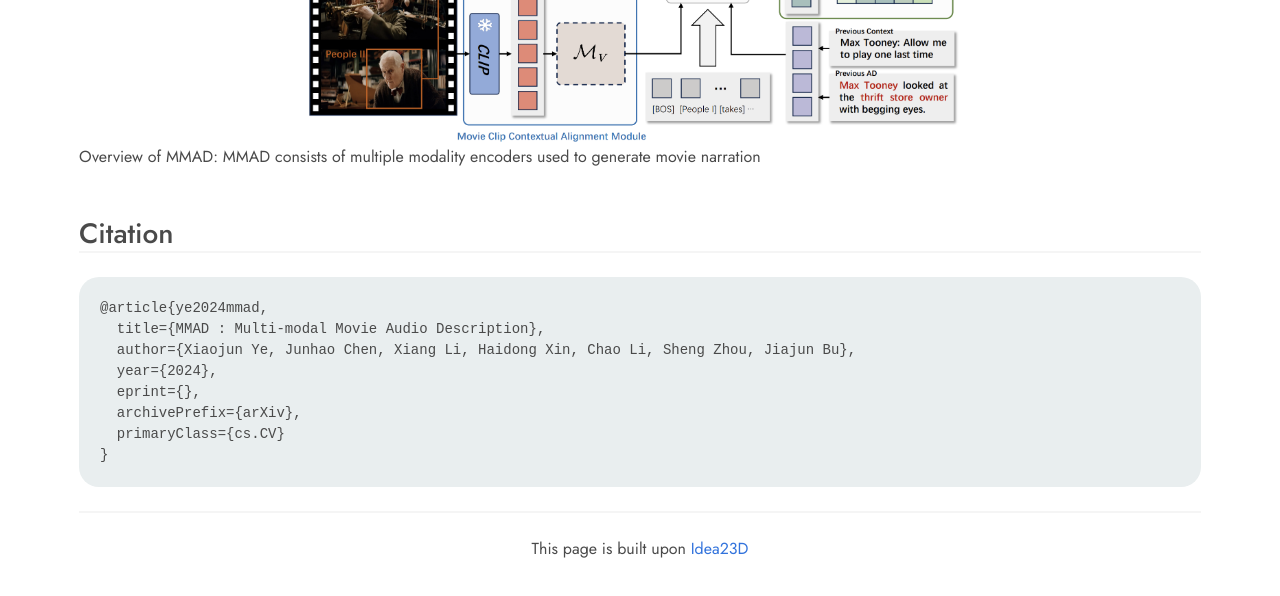
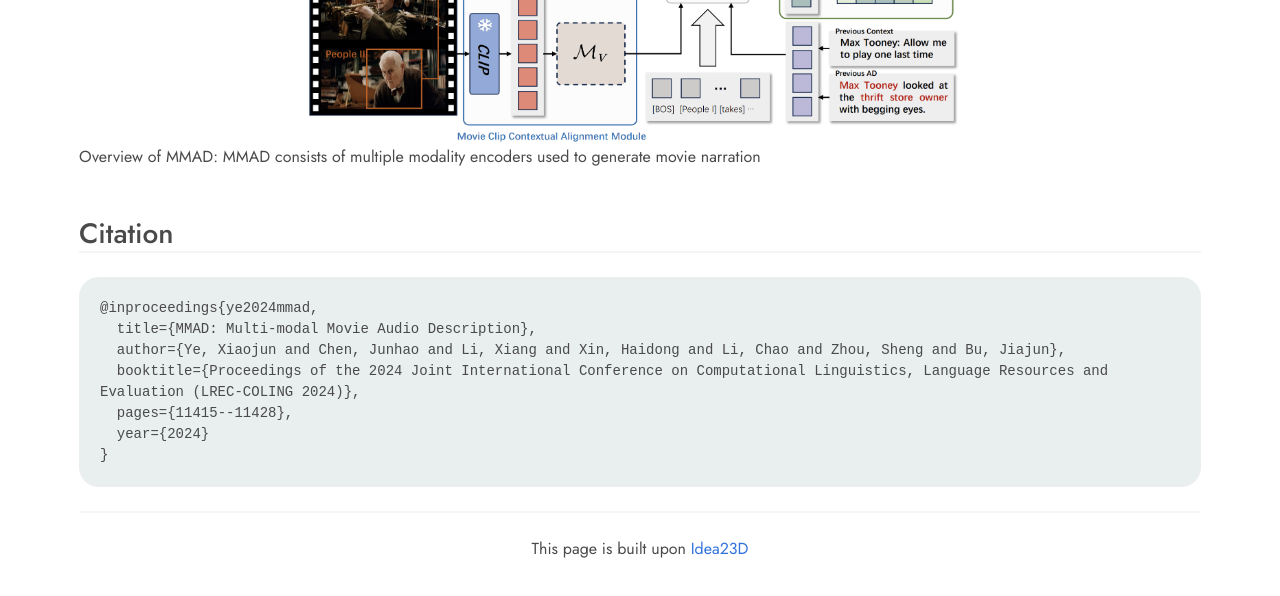
Before and after one commit to Daria8976/mmad-page, a plain HTML site: page index.html in a window 1280 px wide. Shown: the part 3349-3945 px from the top of the page. Drawn offline with nearby package versions, Linux system fonts and the light colour scheme; a script that the page names is missing; some icons are missing.

Commit message:
Update index.html

```diff
--- a/index.html
+++ b/index.html
@@ -542,13 +542,12 @@
         <h3>Citation</h3>
         <hr style="margin-top: 0px" />
         <pre style="background-color: #e9eeef; padding: 1.5em 1.5em; border-radius: 20px">
-<code>@article{ye2024mmad,
-  title={MMAD : Multi-modal Movie Audio Description},
-  author={Xiaojun Ye, Junhao Chen, Xiang Li, Haidong Xin, Chao Li, Sheng Zhou, Jiajun Bu},
-  year={2024},
-  eprint={},
-  archivePrefix={arXiv},
-  primaryClass={cs.CV}
+<code>@inproceedings{ye2024mmad,
+  title={MMAD: Multi-modal Movie Audio Description},
+  author={Ye, Xiaojun and Chen, Junhao and Li, Xiang and Xin, Haidong and Li, Chao and Zhou, Sheng and Bu, Jiajun},
+  booktitle={Proceedings of the 2024 Joint International Conference on Computational Linguistics, Language Resources and Evaluation (LREC-COLING 2024)},
+  pages={11415--11428},
+  year={2024}
 }
 </code></pre>
         <hr />
```
